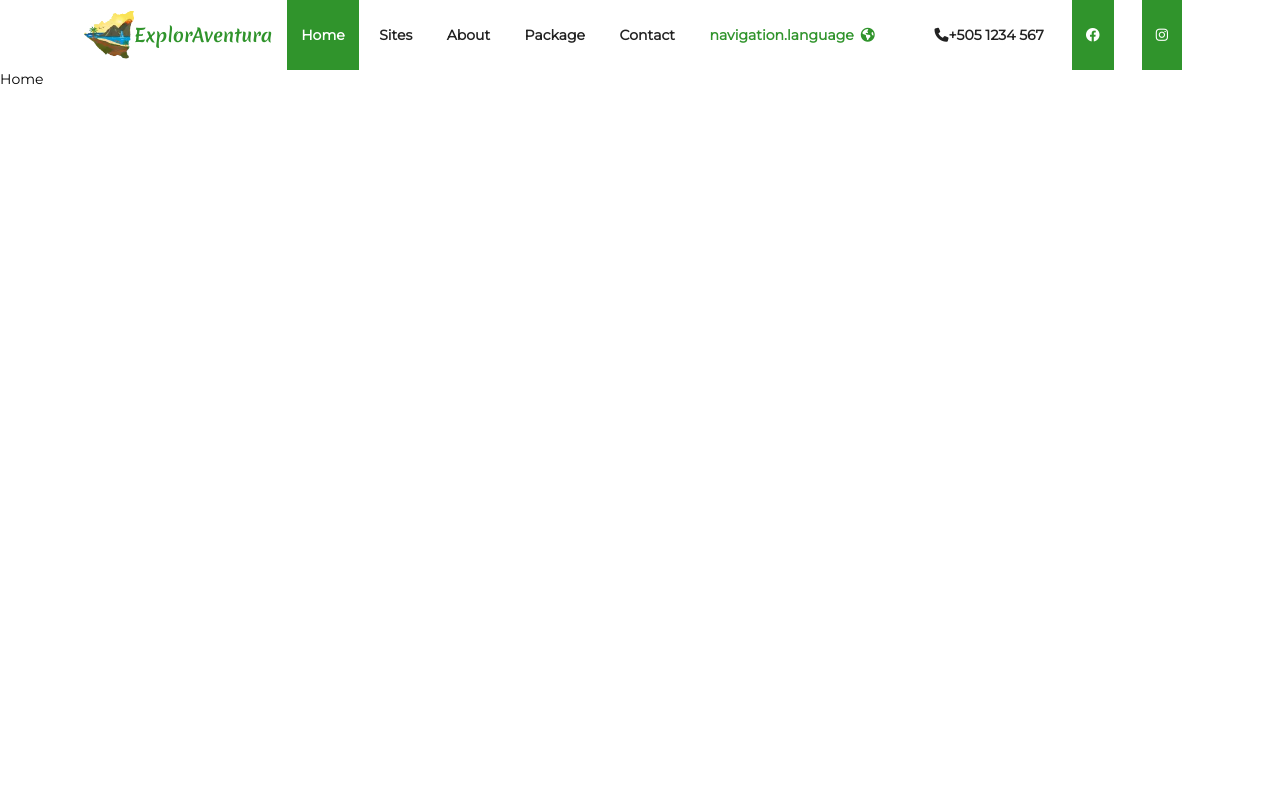
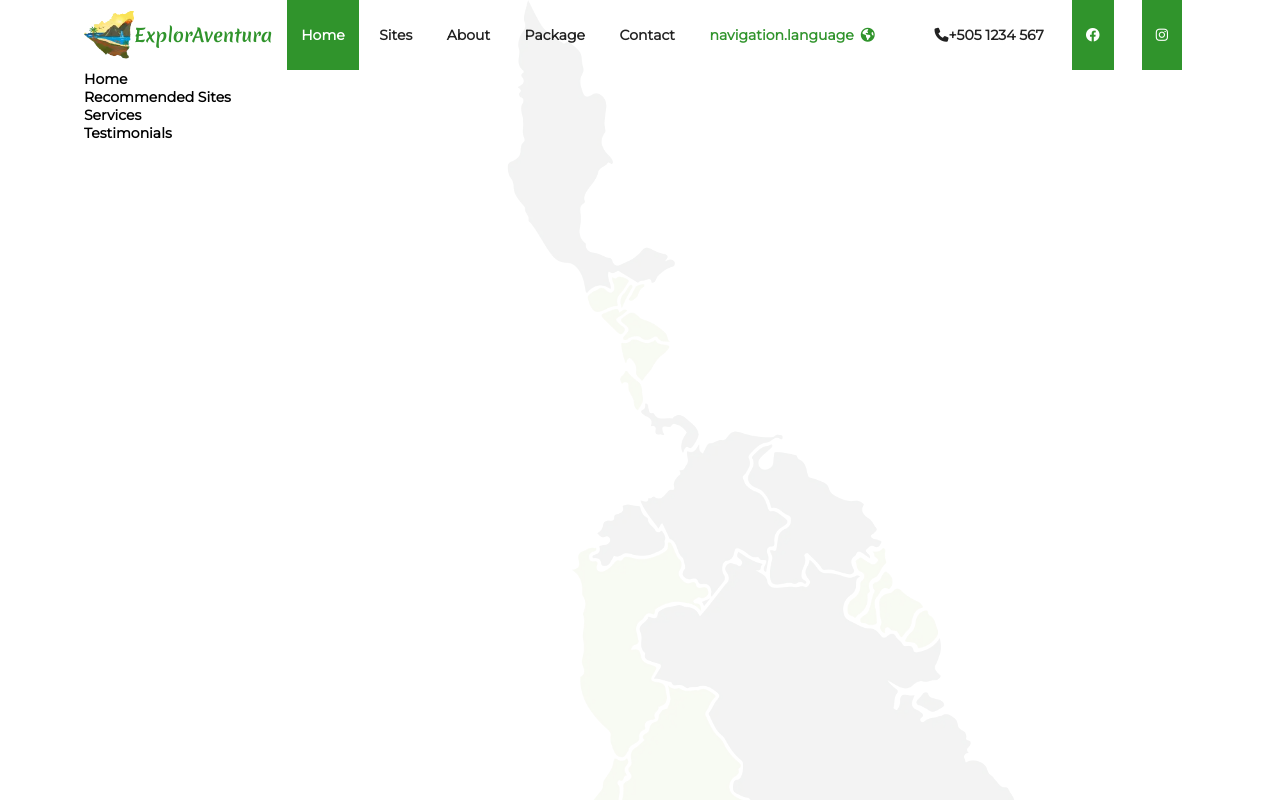
Before and after one commit to REGXI/ExplorAventura, a React (Vite) app: page / in a window 1280 px wide. Built offline with nearby package versions, Linux system fonts and the light colour scheme.

Commit message:
feat: render home page

```diff
--- a/src/App.css
+++ b/src/App.css
@@ -0,0 +1,7 @@
+.app {
+  background-image: url('./assets/images/background-default.webp');
+  background-repeat: no-repeat;
+  background-size: cover;
+  min-height: 100vh;
+  background-position-x: center;
+}
--- a/src/App.jsx
+++ b/src/App.jsx
@@ -2,13 +2,14 @@ import { Route, Routes } from 'react-router-dom'
 import Header from './components/Header'
 import './App.css'
 
+import HomePage from './pages/home'
 function App() {
   return (
     <div className="app">
       <Header />
 
       <Routes>
-        <Route path="/" element={<div>Home</div>} />
+        <Route path="/" element={<HomePage />} />
         <Route path="/sites" element={<div>sites</div>} />
         <Route path="/about" element={<div>about</div>} />
         <Route path="/package" element={<div>package</div>} />
```
